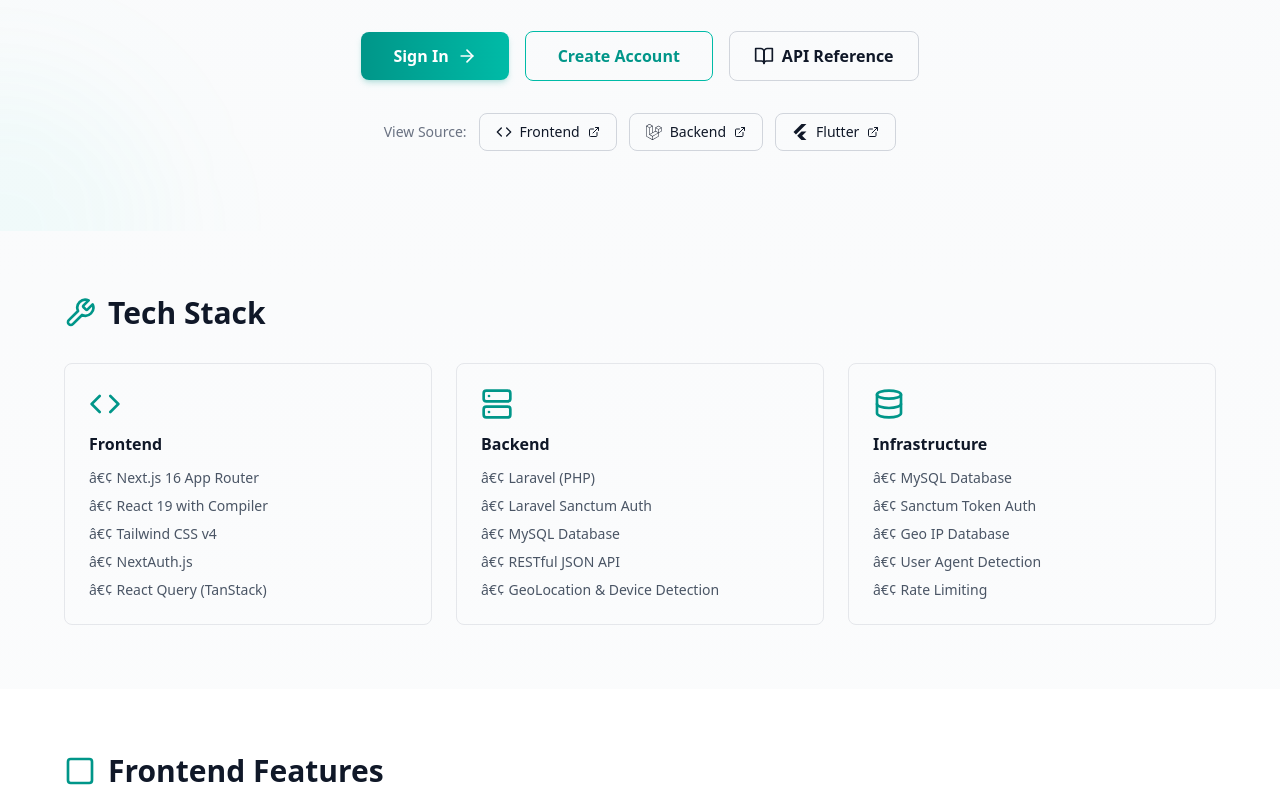
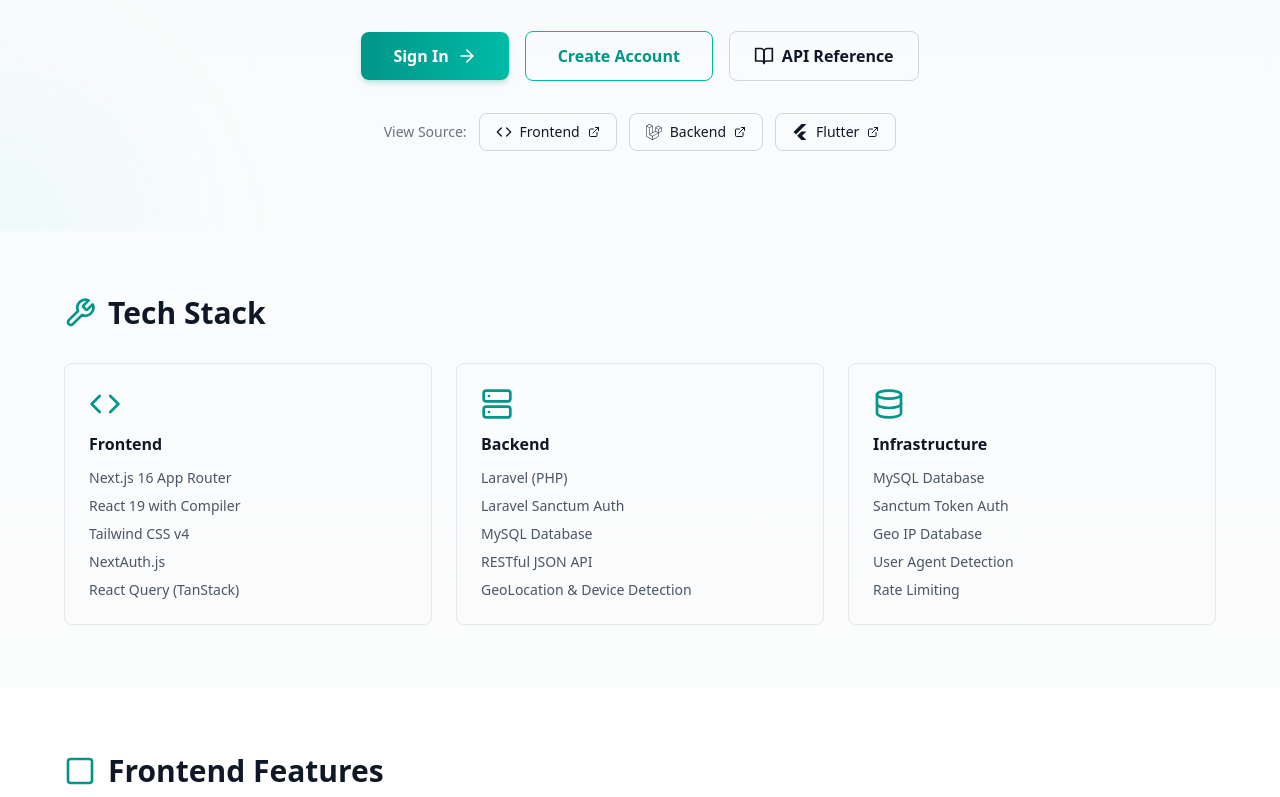
Before and after one commit to aliashraf2781/link-shortener-view, a Next.js app: page / in a window 1280 px wide. Shown: the part 363-1160 px from the top of the page. Built offline with nearby package versions, Linux system fonts and the light colour scheme; no server answers.

Commit message:
Fix formatting of frontend and backend technologies list

```diff
--- a/src/components/core/Documentation.tsx
+++ b/src/components/core/Documentation.tsx
@@ -308,33 +308,33 @@
               <FiCode className="h-8 w-8 text-teal-600 mb-3" />
               <h3 className="font-semibold text-gray-900">Frontend</h3>
               <ul className="mt-3 space-y-2 text-sm text-gray-600">
-                <li>â€¢ Next.js 16 App Router</li>
-                <li>â€¢ React 19 with Compiler</li>
-                <li>â€¢ Tailwind CSS v4</li>
-                <li>â€¢ NextAuth.js</li>
-                <li>â€¢ React Query (TanStack)</li>
+                <li> Next.js 16 App Router</li>
+                <li> React 19 with Compiler</li>
+                <li> Tailwind CSS v4</li>
+                <li> NextAuth.js</li>
+                <li> React Query (TanStack)</li>
               </ul>
             </div>
             <div className="rounded-lg border border-gray-200 p-6">
               <FiServer className="h-8 w-8 text-teal-600 mb-3" />
               <h3 className="font-semibold text-gray-900">Backend</h3>
               <ul className="mt-3 space-y-2 text-sm text-gray-600">
-                <li>â€¢ Laravel (PHP)</li>
-                <li>â€¢ Laravel Sanctum Auth</li>
-                <li>â€¢ MySQL Database</li>
-                <li>â€¢ RESTful JSON API</li>
-                <li>â€¢ GeoLocation & Device Detection</li>
+                <li> Laravel (PHP)</li>
+                <li> Laravel Sanctum Auth</li>
+                <li> MySQL Database</li>
+                <li> RESTful JSON API</li>
+                <li> GeoLocation & Device Detection</li>
               </ul>
             </div>
             <div className="rounded-lg border border-gray-200 p-6">
               <FiDatabase className="h-8 w-8 text-teal-600 mb-3" />
               <h3 className="font-semibold text-gray-900">Infrastructure</h3>
               <ul className="mt-3 space-y-2 text-sm text-gray-600">
-                <li>â€¢ MySQL Database</li>
-                <li>â€¢ Sanctum Token Auth</li>
-                <li>â€¢ Geo IP Database</li>
-                <li>â€¢ User Agent Detection</li>
-                <li>â€¢ Rate Limiting</li>
+                <li> MySQL Database</li>
+                <li> Sanctum Token Auth</li>
+                <li> Geo IP Database</li>
+                <li> User Agent Detection</li>
+                <li> Rate Limiting</li>
               </ul>
             </div>
           </div>
```
